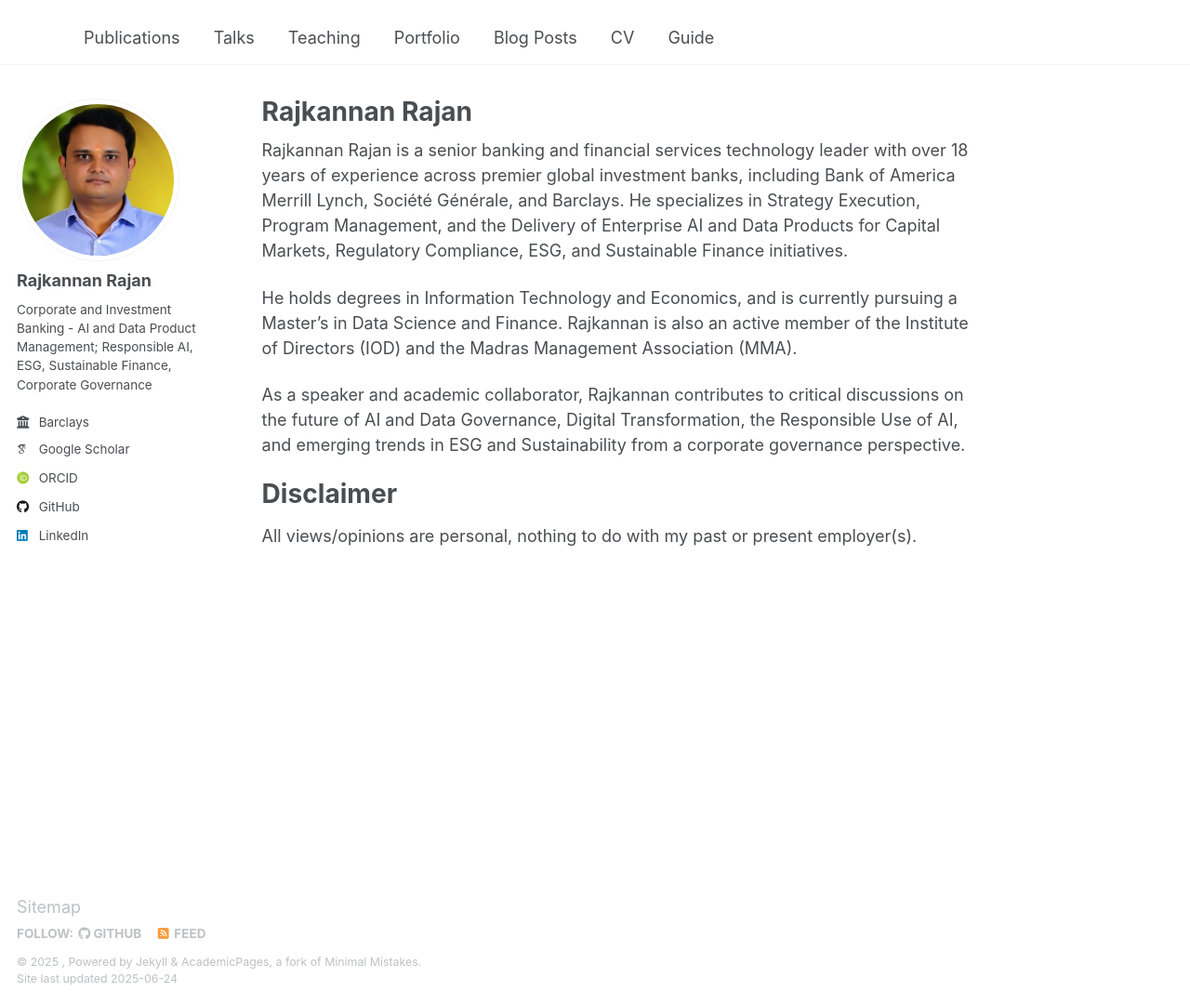
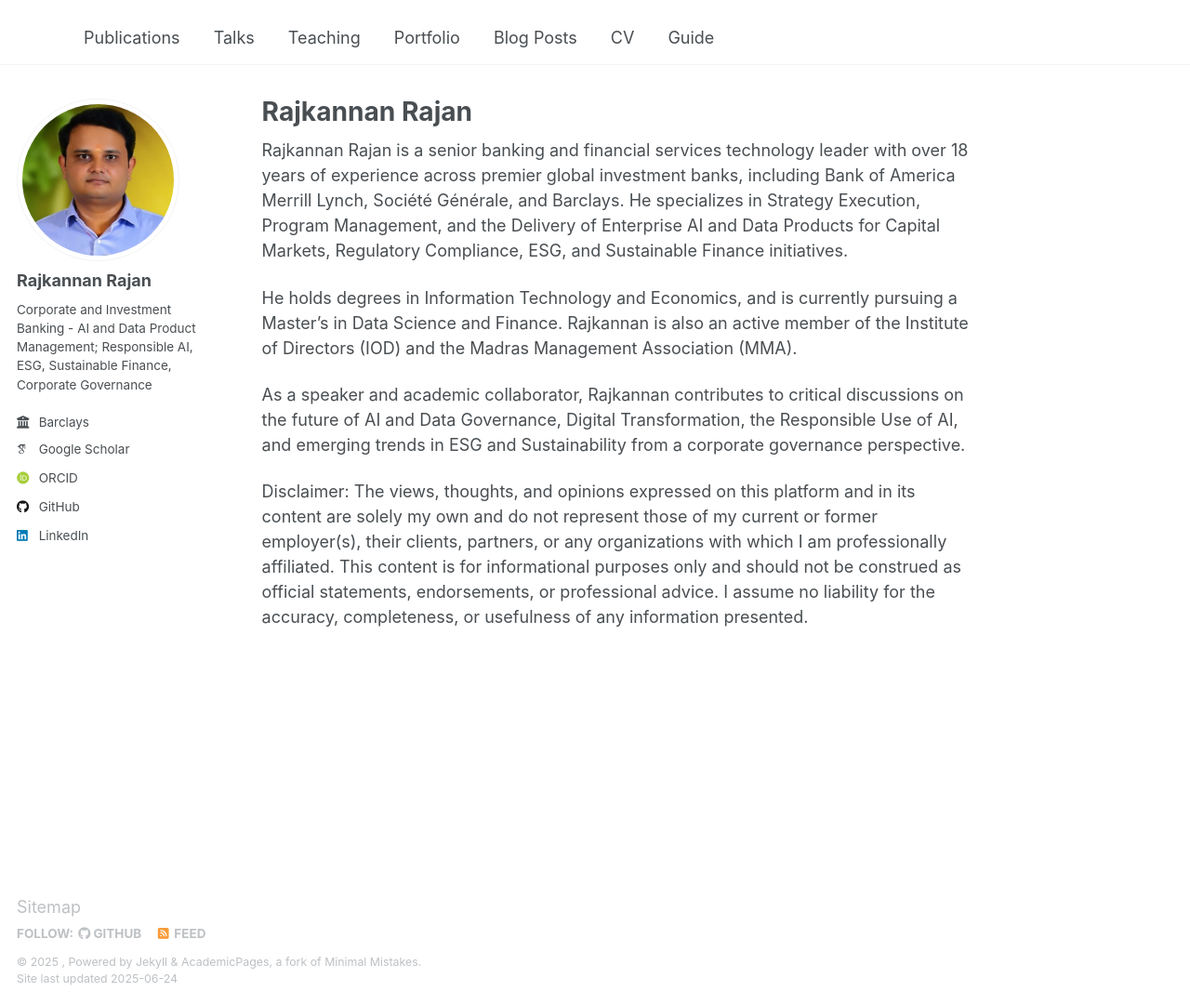
Before and after one commit to rajkannanrajan/rajkannanrajan.github.io, a Jekyll site: the page built from _pages/about.md, in a window 1280 px wide and 1081 px high. Shown: the whole window at 93% size. Built offline with Jekyll 4.4.1, drawn with Linux system fonts in a browser that asks for light colours; some web fonts are replaced.

Commit message:
Update about.md

```diff
--- a/_pages/about.md
+++ b/_pages/about.md
@@ -13,6 +13,5 @@ He holds degrees in Information Technology and Economics, and is currently pursu
 
 As a speaker and academic collaborator, Rajkannan contributes to critical discussions on the future of AI and Data Governance, Digital Transformation, the Responsible Use of AI, and emerging trends in ESG and Sustainability from a corporate governance perspective.
 
-Disclaimer
-======
-All views/opinions are personal, nothing to do with my past or present employer(s).
+Disclaimer:
+The views, thoughts, and opinions expressed on this platform and in its content are solely my own and do not represent those of my current or former employer(s), their clients, partners, or any organizations with which I am professionally affiliated. This content is for informational purposes only and should not be construed as official statements, endorsements, or professional advice. I assume no liability for the accuracy, completeness, or usefulness of any information presented.
```
